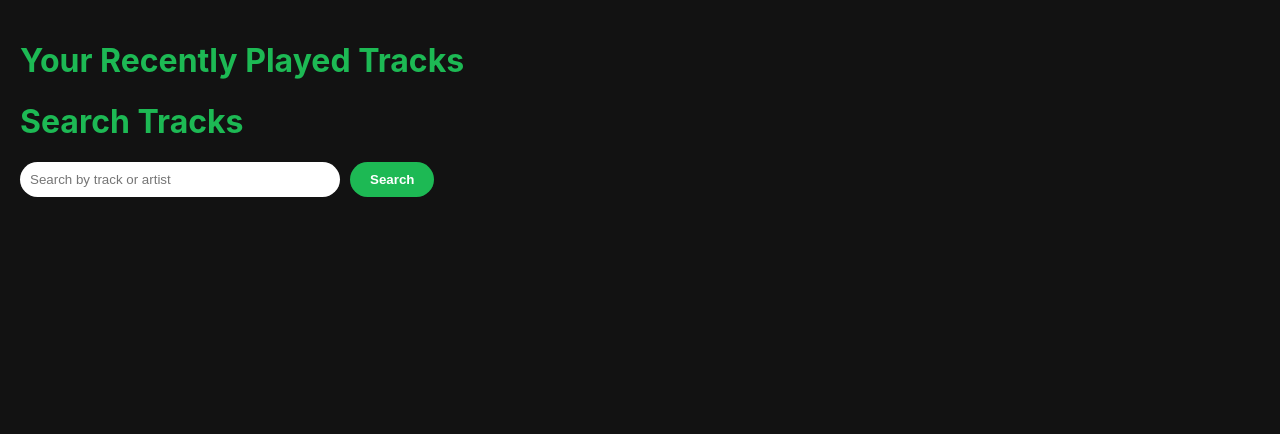
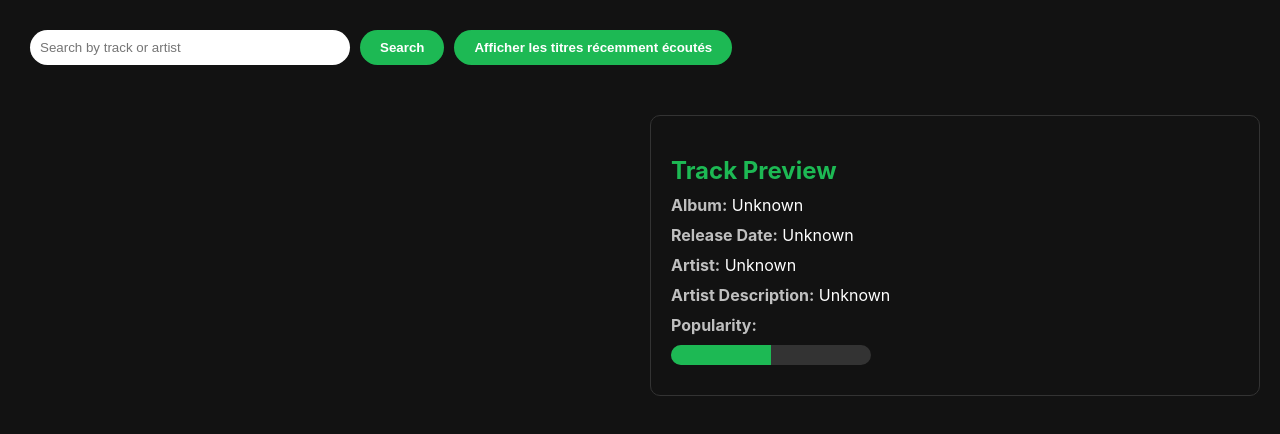
Before and after one commit to Tony-De-Donato/Tp_oAuth_spotify_Corbel_Dedonato, a React (Create React App) app in the folder spotify_app/: page /dashboard in a window 1280 px wide. Shown: the top 434 px of the page. Built offline with nearby package versions, Linux system fonts and the light colour scheme.

Commit message:
dashboard improved

```diff
--- a/spotify_app/src/components/Dashboard.jsx
+++ b/spotify_app/src/components/Dashboard.jsx
@@ -1,7 +1,6 @@
-
-// Dashboard.jsx
-import React, { useEffect, useState } from 'react';
+import React, { useState } from 'react';
 import styled from 'styled-components';
+import TrackPreview from './TrackPreview';
 import axios from 'axios';
 
 const API_BASE_URL = 'http://localhost:3000';
@@ -13,6 +12,12 @@ const Container = styled.div`
     padding: 20px;
 `;
 
+const SongListAndPreview = styled.div`
+    display: flex;
+    //align-items: center;
+    margin: 20px 0;
+`;
+
 const Title = styled.h1`
     color: #1db954;
 `;
@@ -20,19 +25,22 @@ const Title = styled.h1`
 const List = styled.ul`
     list-style: none;
     padding: 0;
+    width: 50%;
 `;
 
 const ListItem = styled.li`
     padding: 10px 0;
     border-bottom: 1px solid #333;
+    display: flex;
+    align-items: center;
 `;
 
 const Input = styled.input`
-  padding: 10px;
     border: none;
     border-radius: 25px;
     width: 300px;
-  margin-right: 10px;
+    margin: 10px;
+    padding: 10px;
 `;
 
 const Button = styled.button`
@@ -43,19 +51,44 @@ const Button = styled.button`
     border: none;
     cursor: pointer;
     font-weight: bold;
+    margin-right: 10px;
 `;
 
-function Dashboard() {
-    const [recentTracks, setRecentTracks] = useState([]);
-    const [searchResults, setSearchResults] = useState([]);
+const SongImagePreview = styled.img`
+    width: 50px;
+    height: 50px;
+    margin-right: 10px;
+`;
+
+const SongMainInfo = styled.div`
+    display: flex;
+    flex-direction: column;
+`;
+
+const SongName = styled.span`
+    font-weight: bold;
+    font-size: 1.2em;
+    color: #bfbfbf;
+`;
+
+const SongArtists = styled.span`
+    font-size: 1em;
+    color: #b3b3b3;
+`;
+
+const TrackPreviewContainer = styled.div`
+    margin-left: 20px;
+    width: 50%;
+`;
+
+
+
+
+const Dashboard = () => {
+    const [tracks, setTracks] = useState([]);
+    const [selectedTrackId, setSelectedTrackId] = useState(null);
     const [searchQuery, setSearchQuery] = useState('');
     const token = localStorage.getItem('spotifyToken');
-
-    useEffect(() => {
-        if (token) {
-            fetchRecentTracks();
-        }
-    }, [token]);
 
     const fetchRecentTracks = async () => {
         try {
@@ -64,7 +97,12 @@ function Dashboard() {
                     Authorization: token,
                 },
             });
-            setRecentTracks(response.data.items);
+            setTracks(response.data.items.map((item) => ({
+                id: item.track.id,
+                name: item.track.name,
+                artists: item.track.artists.map((a) => a.name).join(', '),
+                image: item.track.album.images[0]?.url,
+            })));
         } catch (error) {
             console.error('Error fetching recent tracks:', error);
         }
@@ -81,7 +119,12 @@ function Dashboard() {
                     Authorization: token,
                 },
             });
-            setSearchResults(response.data.tracks.items);
+            setTracks(response.data.tracks.items.map((track) => ({
+                id: track.id,
+                name: track.name,
+                artists: track.artists.map((a) => a.name).join(', '),
+                image: track.album.images[0]?.url,
+            })));
         } catch (error) {
             console.error('Error searching tracks:', error);
         }
@@ -89,16 +132,6 @@ function Dashboard() {
 
     return (
         <Container>
-            <Title>Your Recently Played Tracks</Title>
-            <List>
-                {recentTracks.map((item) => (
-                    <ListItem key={item.track.id}>
-                        {item.track.name} - {item.track.artists.map((a) => a.name).join(', ')}
-                    </ListItem>
-                ))}
-            </List>
-
-            <Title>Search Tracks</Title>
             <div>
                 <Input
                     type="text"
@@ -107,16 +140,28 @@ function Dashboard() {
                     onChange={(e) => setSearchQuery(e.target.value)}
                 />
                 <Button onClick={handleSearch}>Search</Button>
+                <Button onClick={fetchRecentTracks}>Afficher les titres récemment écoutés</Button>
             </div>
+
+            <SongListAndPreview >
                 <List>
-                {searchResults.map((track) => (
+                    {tracks.map((track) => (
                         <ListItem key={track.id}>
-                        {track.name} - {track.artists.map((a) => a.name).join(', ')}
+                            {track.image && <SongImagePreview src={track.image} alt={track.name} />}
+                            <SongMainInfo>
+                                <SongName>{track.name}</SongName>
+                                <SongArtists>{track.artists}</SongArtists>
+                            </SongMainInfo>
+                            {/*<Button onClick={() => setSelectedTrackId(track.id)}>Select</Button>*/}
                         </ListItem>
                     ))}
                 </List>
+                <TrackPreviewContainer>
+                    <TrackPreview trackId={selectedTrackId}/>
+                </TrackPreviewContainer>
+            </SongListAndPreview>
         </Container>
     );
-}
+};
 
 export default Dashboard;
--- /dev/null
+++ b/spotify_app/src/components/TrackPreview.jsx
@@ -0,0 +1,118 @@
+import React, { useEffect, useState } from 'react';
+import styled from 'styled-components';
+import axios from 'axios';
+
+const API_BASE_URL = 'http://localhost:3000';
+
+const PreviewContainer = styled.div`
+    background-color: #121212;
+    color: white;
+    padding: 20px;
+    border: 1px solid #333;
+    border-radius: 10px;
+    margin: 20px auto;
+`;
+
+const Title = styled.h2`
+    color: #1db954;
+    margin-bottom: 10px;
+`;
+
+const Info = styled.div`
+    margin-bottom: 10px;
+`;
+
+const Label = styled.span`
+    font-weight: bold;
+    color: #bfbfbf;
+`;
+
+const Value = styled.span`
+    color: #ffffff;
+`;
+
+const PopularityBar = styled.div`
+    background-color: #333;
+    border-radius: 10px;
+    overflow: hidden;
+    height: 20px;
+    margin-top: 10px;
+    max-width: 200px;
+`;
+
+const PopularityFill = styled.div`
+    background-color: #1db954;
+    height: 100%;
+    width: ${(props) => props.width}%;
+`;
+
+const TrackPreview = ({ trackId }) => {
+    const [trackDetails, setTrackDetails] = useState(null);
+
+    useEffect(() => {
+        const fetchTrackDetails = async () => {
+            if (!trackId) return;
+
+            try {
+                const response = await axios.get(`${API_BASE_URL}/tracks/preview?track_id=${trackId}`);
+                setTrackDetails(response.data);
+            } catch (error) {
+                console.error('Error fetching track preview:', error);
+            }
+        };
+
+        fetchTrackDetails();
+    }, [trackId]);
+
+    if (!trackDetails) {
+        return <PreviewContainer>
+            <Title>Track Preview</Title>
+            <Info>
+                <Label>Album:</Label> <Value>Unknown</Value>
+            </Info>
+            <Info>
+                <Label>Release Date:</Label> <Value>Unknown</Value>
+            </Info>
+            <Info>
+                <Label>Artist:</Label> <Value>Unknown</Value>
+            </Info>
+            <Info>
+                <Label>Artist Description:</Label> <Value>Unknown</Value>
+            </Info>
+            <Info>
+                <Label>Popularity:</Label>
+                <PopularityBar>
+                    <PopularityFill width={50} />
+                </PopularityBar>
+            </Info>
+        </PreviewContainer>
+    }
+
+    const { album_name, release_date, artist_name, artist_description, popularity } = trackDetails;
+
+    return (
+        <PreviewContainer>
+            <Title>Track Preview</Title>
+            <Info>
+                <Label>Album:</Label> <Value>{album_name ? 'Unknown' : album_name}</Value>
+            </Info>
+            <Info>
+                <Label>Release Date:</Label> <Value>{release_date ? 'Unknown' : release_date}</Value>
+            </Info>
+            <Info>
+                <Label>Artist:</Label> <Value>{artist_name ? 'Unknown' : artist_name}</Value>
+            </Info>
+            <Info>
+                <Label>Artist Description:</Label> <Value>{artist_description ? 'Unknown' : artist_description}</Value>
+            </Info>
+            <Info>
+                <Label>Popularity:</Label>
+                <PopularityBar>
+                    <PopularityFill width={popularity ? popularity : 50} />
+                </PopularityBar>
+            </Info>
+        </PreviewContainer>
+    );
+};
+
+export default TrackPreview;
```
Lines whose indentation alone changed are shown as unchanged.
